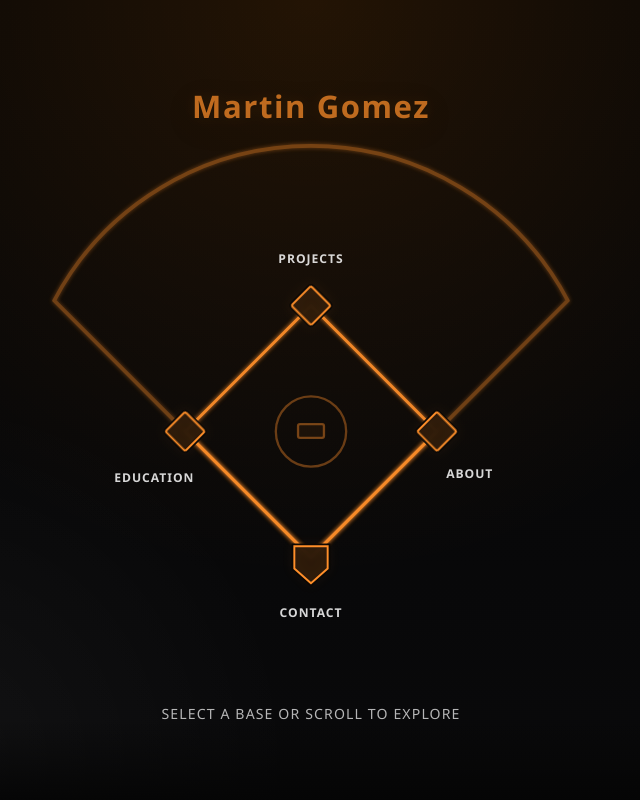
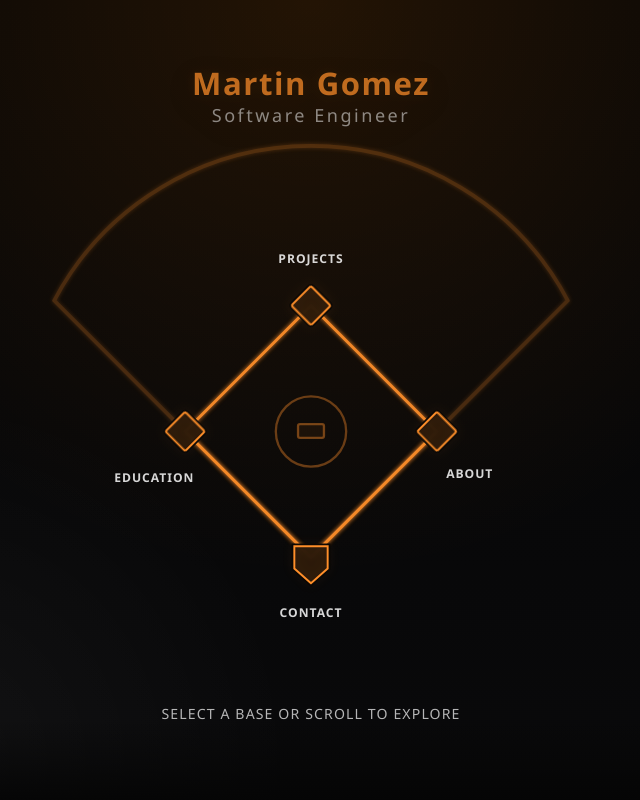
Before and after one commit to Mgomez1023/BaseballLandingSite, a React (Vite) app: page / in a window 1280 px wide. Shown: the top 800 px of the page, without its empty margins (329-969 px from the left). Built offline with nearby package versions, Linux system fonts and the light colour scheme.

Commit message:
Sub-title and lighter arc

```diff
--- a/src/App.css
+++ b/src/App.css
@@ -54,7 +54,7 @@
 
 .field-arc {
   stroke-width: 4;
-  opacity: 0.40;
+  opacity: 0.24;
   animation: drawField 3.5s cubic-bezier(0.2, 0.8, 0.2, 1) 0.12s forwards;
 }
 
@@ -85,6 +85,13 @@
     drop-shadow(0 1px 1px rgba(0, 0, 0, 0.28))
     drop-shadow(0 8px 16px rgba(0, 0, 0, 0.14))
     drop-shadow(0 0 7px rgba(255, 143, 42, 0.1));
+}
+
+.mound-subtitle {
+  fill: rgba(255, 255, 255, 0.5);
+  font-size: 0.58em;
+  font-weight: 400;
+  letter-spacing: 0.14em;
 }
 
 .base-link {
--- a/src/components/BaseballField.jsx
+++ b/src/components/BaseballField.jsx
@@ -6,7 +6,7 @@ const fieldGeometry = {
   mound: { x: 350, y: 384, r: 38 },
   foulLineExtension: 200,
   outfieldArcRadiusScale: 0.8,
-  title: { x: 350, y: 45 },
+  title: { x: 350, y: 20, subtitleOffsetY: 30 },
 }
 
 function extendPastBase(fromPoint, throughPoint, extension) {
@@ -162,7 +162,16 @@ export function BaseballField() {
         y={fieldGeometry.title.y}
         textAnchor="middle"
       >
-        Martin Gomez
+        <tspan x={fieldGeometry.title.x} dy="0">
+          Martin Gomez
+        </tspan>
+        <tspan
+          className="mound-subtitle"
+          x={fieldGeometry.title.x}
+          dy={fieldGeometry.title.subtitleOffsetY}
+        >
+          Software Engineer
+        </tspan>
       </text>
 
       {baseLinks.map((base) => (
```
